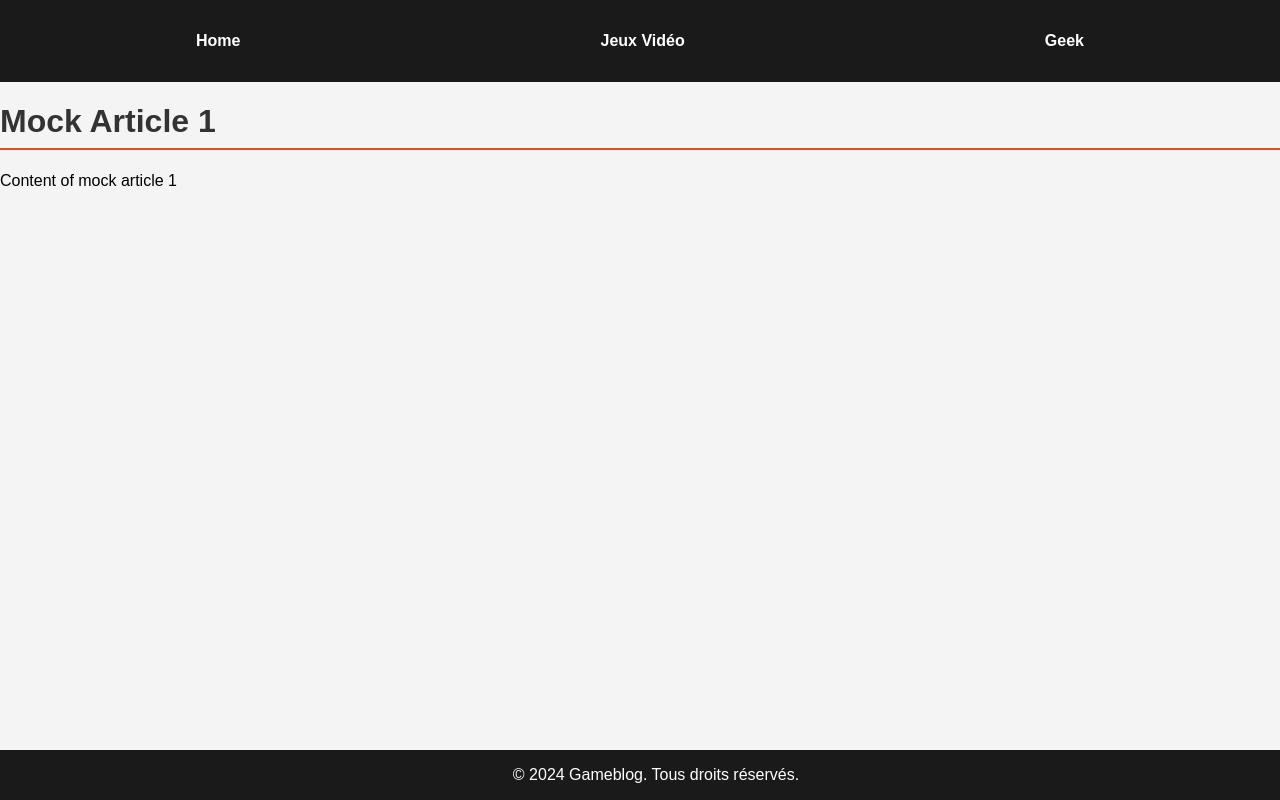
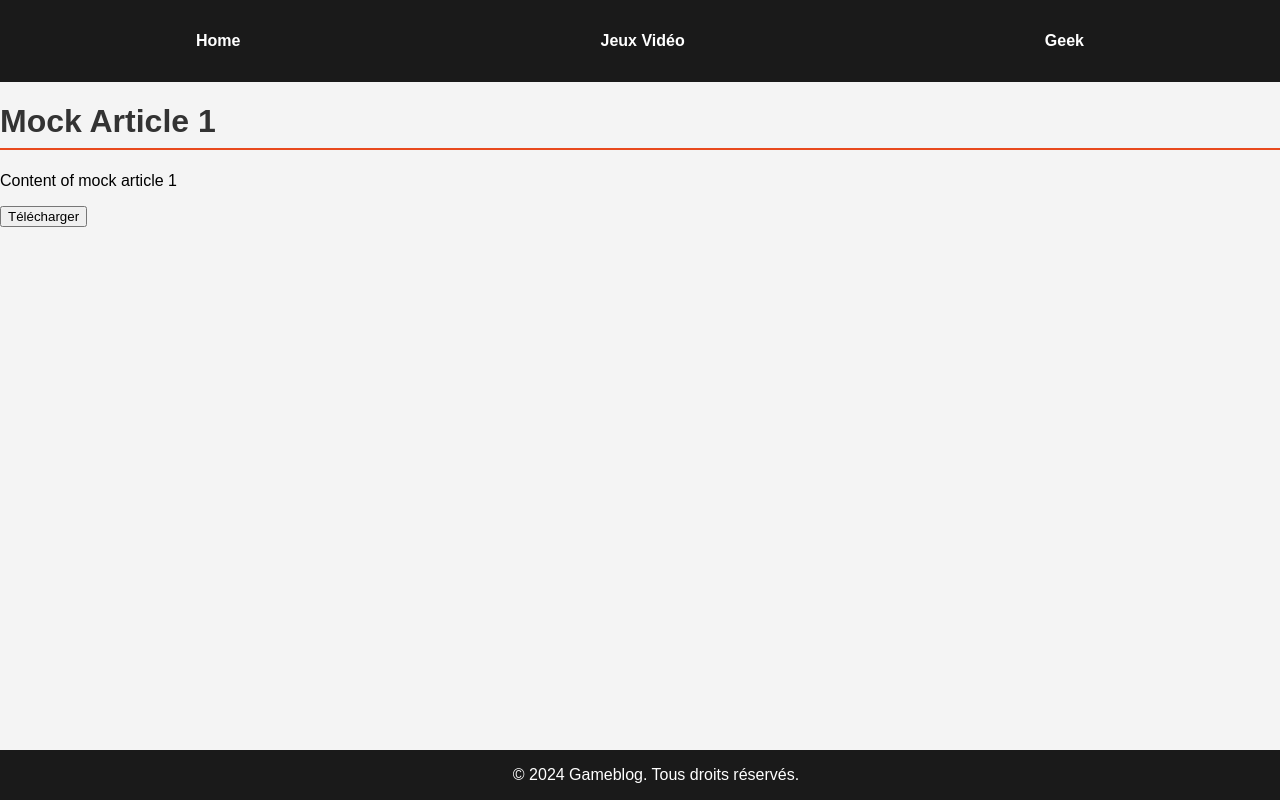
Before and after one commit to TSAELENS/PWA_PE_TO, a React (Create React App) app in the folder gameblog-pwa/: page /article/1 in a window 1280 px wide. Built offline with nearby package versions, Linux system fonts and the light colour scheme.

Commit message:
Add: bouton télécharger

```diff
--- a/gameblog-pwa/src/pages/ArticlePage.tsx
+++ b/gameblog-pwa/src/pages/ArticlePage.tsx
@@ -25,12 +25,23 @@ const ArticlePage: React.FC = () => {
     }
   }, [id]);
 
+  const handleDownload = async () => {
+    if (article) {
+      const cache = await caches.open('articles-cache');
+      await cache.put(`/article/${article.id}`, new Response(JSON.stringify(article), {
+        headers: { 'Content-Type': 'application/json' }
+      }));
+      alert('Article téléchargé pour être consulté hors ligne.');
+    }
+  };
+
   if (!article) return <div>Loading...</div>;
 
   return (
     <div>
       <h1>{article.title}</h1>
       <p>{article.content}</p>
+      <button onClick={handleDownload}>Télécharger</button>
     </div>
   );
 }
--- a/gameblog-pwa/src/service-worker.js
+++ b/gameblog-pwa/src/service-worker.js
@@ -40,6 +40,7 @@ self.addEventListener('activate', event => {
 
 // Interception des requêtes réseau
 self.addEventListener('fetch', event => {
+  if (event.request.method === 'GET') {
     event.respondWith(
       caches.match(event.request)
         .then(response => {
@@ -54,4 +55,5 @@ self.addEventListener('fetch', event => {
           });
         })
     );
+  }
 });
```
Lines whose indentation alone changed are shown as unchanged.
